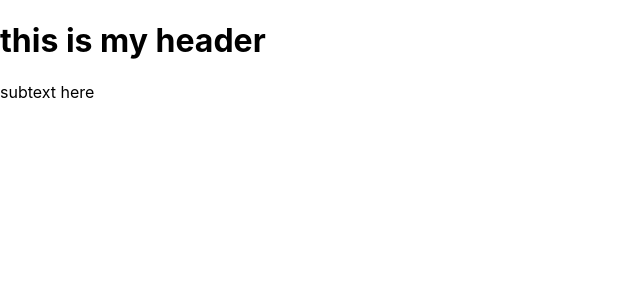
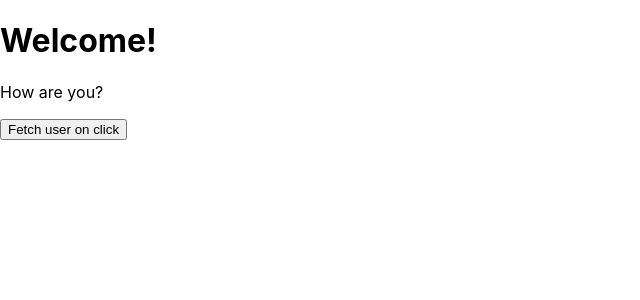
Before and after one commit to MuriloDutra/react-with-typescript-docs, a React (Create React App) app: page / in a window 1280 px wide. Shown: the top 300 px of the page, without its empty margins (0-640 px from the left). Built offline with nearby package versions, Linux system fonts and the light colour scheme.

Commit message:
Passing custom type to useState

```diff
--- a/src/App.tsx
+++ b/src/App.tsx
@@ -1,15 +1,37 @@
+import { useState } from "react";
+import { User } from "./interfaces/User";
+
 interface AppProps {
   headerText: string;
   extraText?: string;
   subText?: string;
 }
 
-function App({ headerText, extraText, subText = "subtext here" }: AppProps) {
+function App({ headerText, extraText, subText = "How are you?" }: AppProps) {
+  const [user, setUser] = useState<User | null>(null);
+
+  function fetchUser(): void {
+    setUser({
+      name: "Murilo",
+      age: 21,
+      country: "Brazil",
+      address: {
+        street: "Main street",
+        number: 88,
+        zip: "13044502",
+      },
+      admin: false,
+    });
+  }
+
   return (
     <>
       <h1>{headerText}</h1>
       {extraText && <p>{extraText}</p>}
       {subText && <p>{subText}</p>}
+
+      <button onClick={fetchUser}>Fetch user on click</button>
+      {user && <p>Hello, {user.name}!</p>}
     </>
   );
 }
--- a/src/index.tsx
+++ b/src/index.tsx
@@ -1,15 +1,15 @@
-import React from 'react';
-import ReactDOM from 'react-dom/client';
-import './index.css';
-import App from './App';
-import reportWebVitals from './reportWebVitals';
+import React from "react";
+import ReactDOM from "react-dom/client";
+import "./index.css";
+import App from "./App";
+import reportWebVitals from "./reportWebVitals";
 
 const root = ReactDOM.createRoot(
-  document.getElementById('root') as HTMLElement
+  document.getElementById("root") as HTMLElement
 );
 root.render(
   <React.StrictMode>
-    <App headerText={"this is my header"} />
+    <App headerText={"Welcome!"} />
   </React.StrictMode>
 );
 
```
